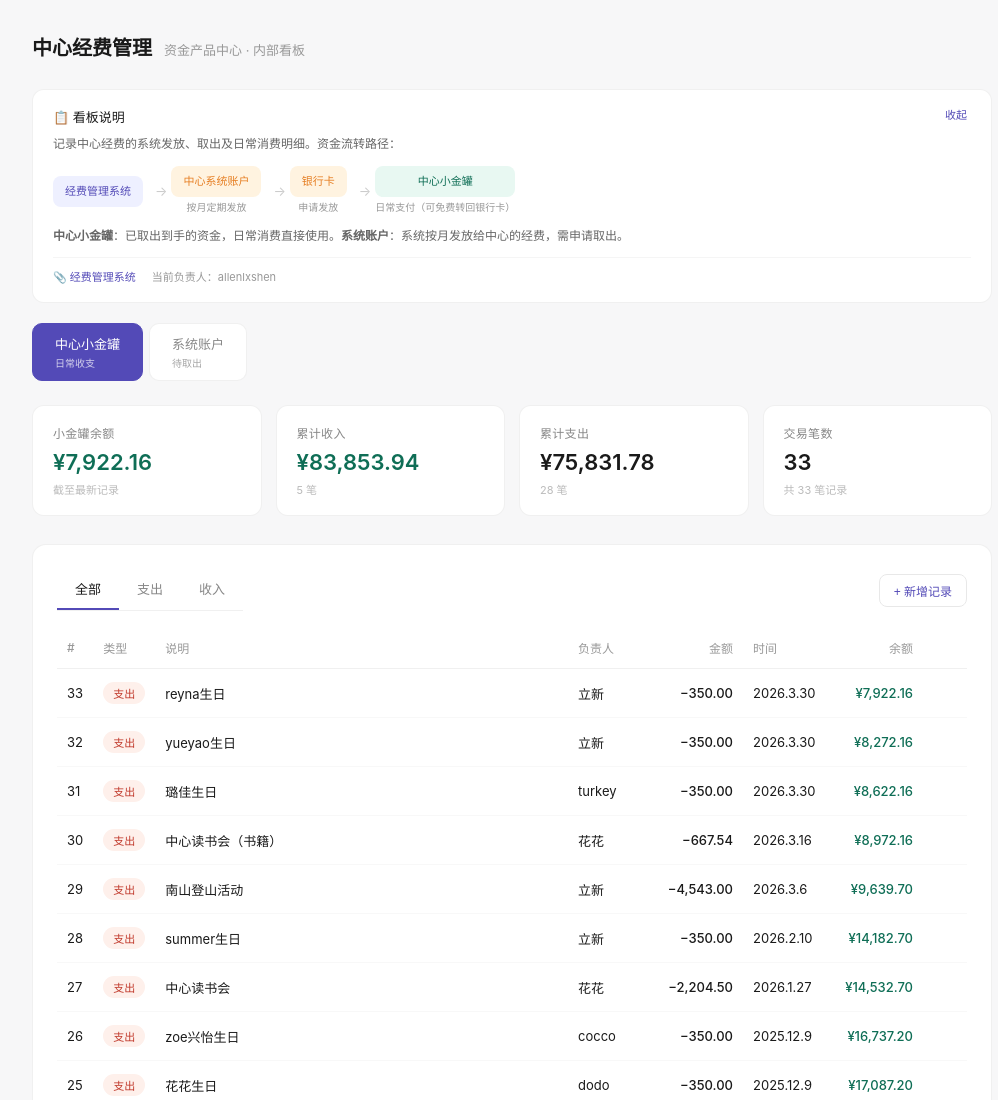
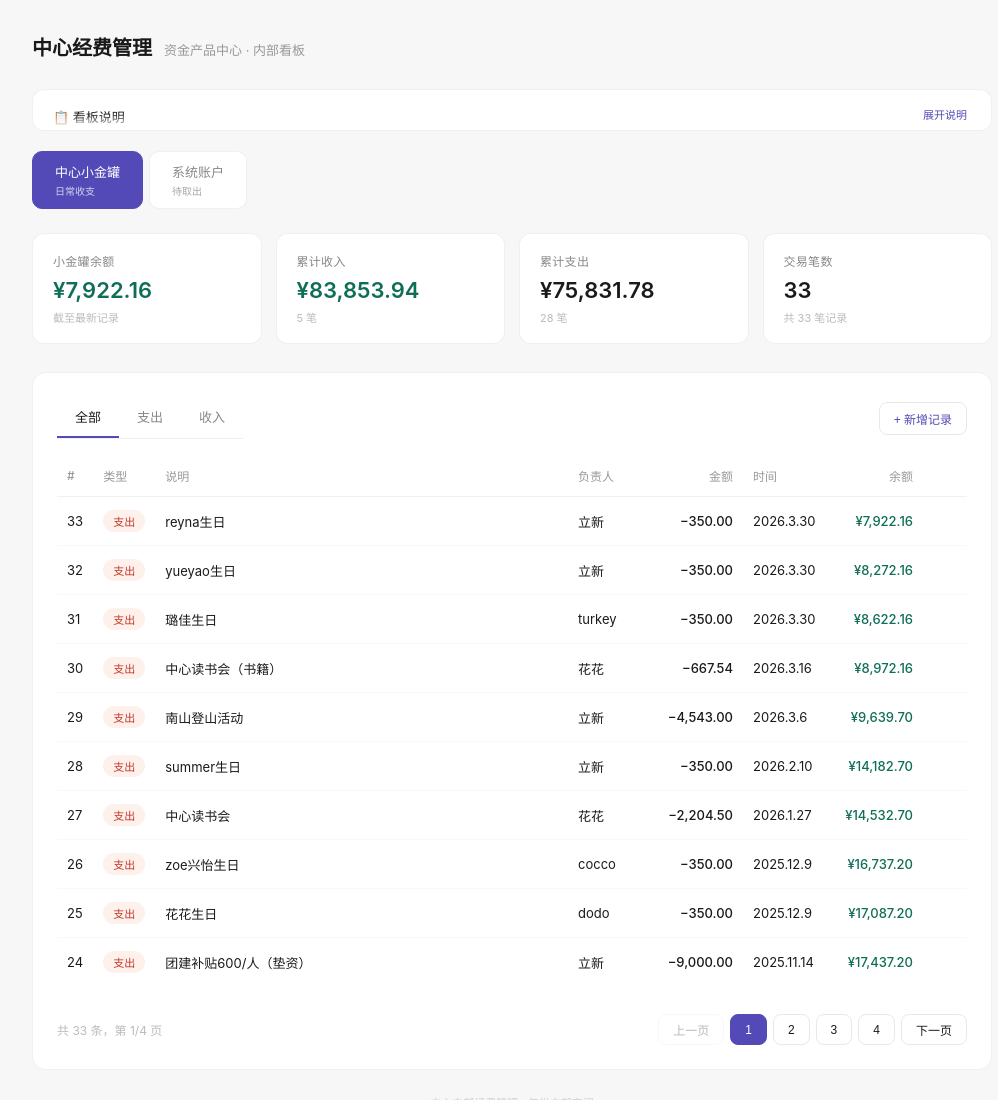
Before and after one commit to 123mm-cnm/fund-board, a plain HTML site: page index.html in a window 1280 px wide. Shown: the top 1100 px of the page, without its empty margins (128-1126 px from the left). Drawn offline with Linux system fonts and the light colour scheme.

Commit message:
fix: 说明模块默认收起+流程图一行展示+文案分行

```diff
--- a/index.html
+++ b/index.html
@@ -58,16 +58,17 @@ th.r,td.r{text-align:right}
 .footer{text-align:center;margin-top:24px;font-size:11px;color:#ccc}
 .info-banner{background:#fff;border-radius:12px;border:0.5px solid rgba(0,0,0,.06);padding:16px 20px;margin-bottom:20px;font-size:12px;color:#666;line-height:1.7;position:relative;overflow:hidden;transition:max-height .3s ease}
 .info-banner.collapsed{max-height:42px;cursor:pointer}
-.info-banner.collapsed::after{content:'';position:absolute;bottom:0;left:0;right:0;height:20px;background:linear-gradient(transparent,#fff)}
+.info-banner.collapsed .info-content{display:none}
+.info-banner.collapsed::after{content:'';position:absolute;bottom:0;left:0;right:0;height:16px;background:linear-gradient(transparent,#fff)}
 .info-toggle{position:absolute;right:16px;top:14px;font-size:11px;color:#534AB7;cursor:pointer;font-weight:500;z-index:1;background:#fff;padding:2px 8px;border-radius:4px}
-.info-flow{display:flex;align-items:center;gap:0;margin:12px 0 10px;flex-wrap:wrap}
-.flow-step{display:flex;align-items:center;gap:8px}
-.flow-node{padding:6px 12px;border-radius:8px;font-size:11px;font-weight:500;white-space:nowrap}
+.info-flow{display:flex;align-items:center;gap:0;margin:12px 0 10px;flex-wrap:nowrap;overflow-x:auto}
+.flow-step{display:flex;align-items:center;gap:6px;flex-shrink:0}
+.flow-node{padding:5px 10px;border-radius:8px;font-size:11px;font-weight:500;white-space:nowrap}
 .flow-node.sys{background:#eef0ff;color:#534AB7}
 .flow-node.bank{background:#fff3e0;color:#e67e22}
 .flow-node.jar{background:#e8f8f2;color:#0F6E56}
-.flow-arrow{color:#ccc;font-size:13px;margin:0 4px}
-.flow-label{font-size:10px;color:#999;margin-top:2px;text-align:center}
+.flow-arrow{color:#ccc;font-size:12px;margin:0 2px;flex-shrink:0}
+.flow-label{font-size:10px;color:#999;margin-top:2px;text-align:center;white-space:normal;line-height:1.3}
 .info-meta{display:flex;gap:16px;flex-wrap:wrap;margin-top:10px;padding-top:10px;border-top:1px solid #f5f5f5}
 .info-meta a{color:#534AB7;text-decoration:none;font-size:11px}
 .info-meta a:hover{text-decoration:underline}
@@ -102,9 +103,10 @@ th.r,td.r{text-align:right}
     </div>
   </div>
 
-  <div class="info-banner" id="infoBanner">
-    <span class="info-toggle" id="infoToggle" onclick="toggleInfo()">收起</span>
+  <div class="info-banner collapsed" id="infoBanner">
+    <span class="info-toggle" id="infoToggle" onclick="toggleInfo()">展开说明</span>
     <div style="font-size:13px;font-weight:500;color:#1a1a1a;margin-bottom:6px">📋 看板说明</div>
+    <div class="info-content">
       <div>记录中心经费的系统发放、取出及日常消费明细。资金流转路径：</div>
       <div class="info-flow">
         <div class="flow-step">
@@ -128,14 +130,16 @@ th.r,td.r{text-align:right}
         <div class="flow-step">
           <div style="text-align:center">
             <div class="flow-node jar">中心小金罐</div>
-          <div class="flow-label">日常支付（可免费转回银行卡）</div>
+            <div class="flow-label">日常支付<br>可免费转回银行卡</div>
           </div>
         </div>
       </div>
-    <div style="margin-top:2px"><strong>中心小金罐</strong>：已取出到手的资金，日常消费直接使用。<strong>系统账户</strong>：系统按月发放给中心的经费，需申请取出。</div>
+      <div style="margin-top:4px"><strong>中心小金罐</strong>：已取出到手的资金，日常消费直接使用。</div>
+      <div style="margin-top:2px"><strong>系统账户</strong>：系统按月发放给中心的经费，需申请取出。</div>
       <div class="info-meta">
         <a href="https://fund.woa.com/funds/fundsDetail" target="_blank">📎 经费管理系统</a>
         <span>当前负责人：allenlxshen</span>
+      </div>
     </div>
   </div>
 
```
Lines whose indentation alone changed are shown as unchanged.
